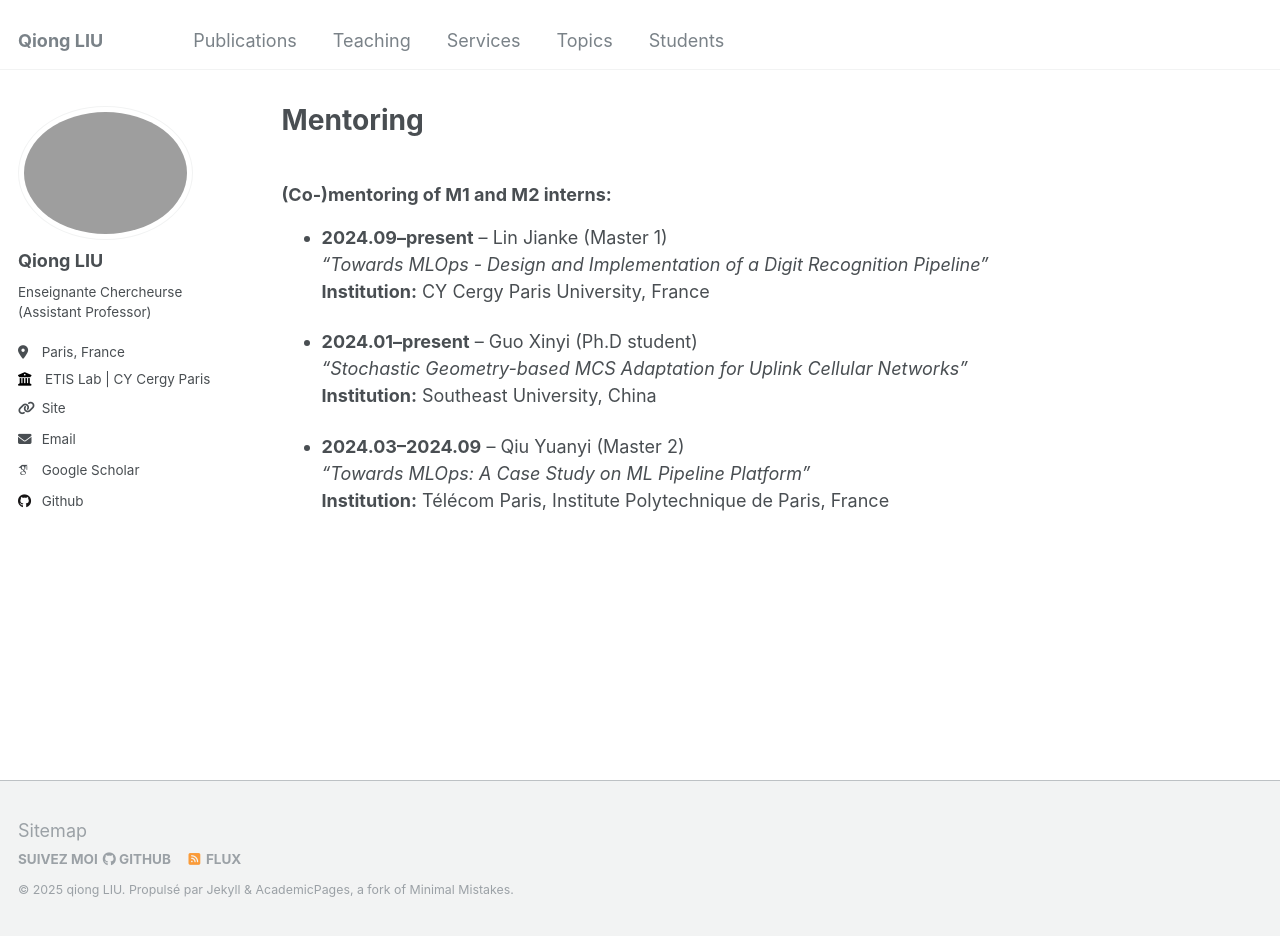
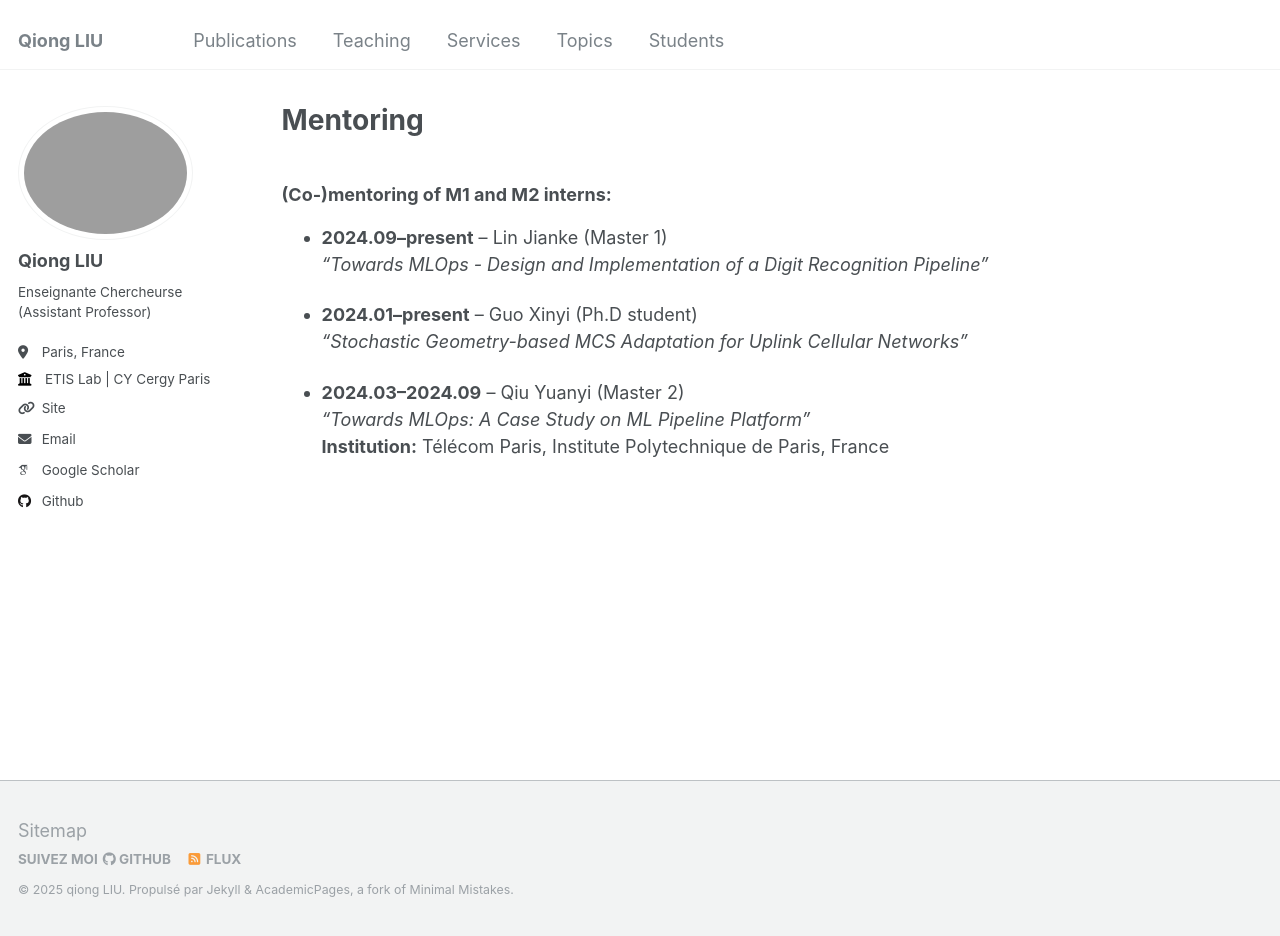
Before and after one commit to evesiphus/evesiphus.github.io, a Jekyll site: the page built from _pages/markdown.md, in a window 1280 px wide and 936 px high. Built offline with Jekyll 4.4.1, drawn with Linux system fonts in a browser that asks for light colours; some web fonts are replaced.

Commit message:
Update markdown.md

```diff
--- a/_pages/markdown.md
+++ b/_pages/markdown.md
@@ -12,11 +12,9 @@ redirect_from:
 
 - **2024.09–present** – Lin Jianke (Master 1)
   *"Towards MLOps - Design and Implementation of a Digit Recognition Pipeline"*
-  **Institution:** CY Cergy Paris University, France
 
 - **2024.01–present** – Guo Xinyi (Ph.D student)
   *"Stochastic Geometry-based MCS Adaptation for Uplink Cellular Networks"*
-  **Institution:** Southeast University, China
 
 - **2024.03–2024.09** – Qiu Yuanyi (Master 2)
   *"Towards MLOps: A Case Study on ML Pipeline Platform"*
```
